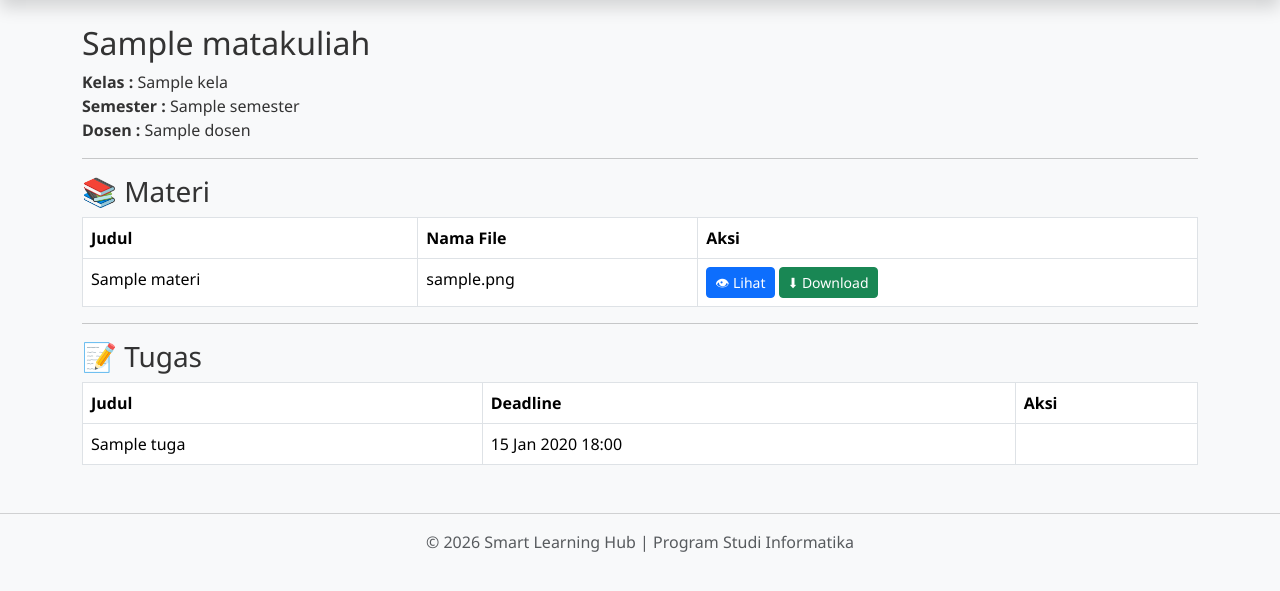
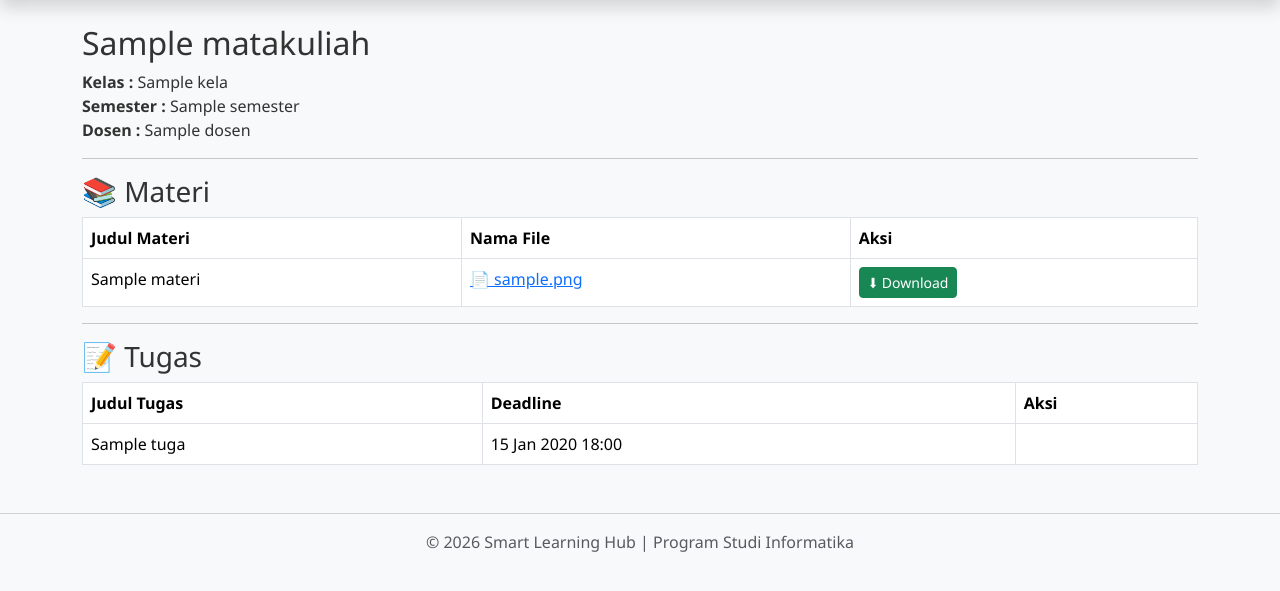
Before and after one commit to nurulanisa5519-png/SmartLearningHub, a Django app: page /course/1/ in a window 1280 px wide. Shown: the part 56-647 px from the top of the page. Run offline with Django 5.2, Linux system fonts and the light colour scheme; a user stored in the database is signed in; tables that the repository leaves empty hold one stand-in row (values such as "Sample post").

Commit message:
Update course_detail.html

```diff
--- a/learning/templates/course_detail.html
+++ b/learning/templates/course_detail.html
@@ -23,17 +23,11 @@
 <table class="table table-bordered">
 
     <thead>
-
         <tr>
-
-            <th>Judul</th>
-
+            <th>Judul Materi</th>
             <th>Nama File</th>
-
             <th>Aksi</th>
-
         </tr>
-
     </thead>
 
     <tbody>
@@ -43,14 +37,16 @@
         <tr>
 
             <td>
-
                 {{ m.judul }}
-
             </td>
 
             <td>
 
-                {{ m.file.name|cut:"materi/" }}
+                <a href="{{ m.file.url }}" download>
+
+                    📄 {{ m.file.name|cut:"materi/" }}
+
+                </a>
 
             </td>
 
@@ -58,16 +54,7 @@
 
                 <a
                     href="{{ m.file.url }}"
-                    target="_blank"
-                    class="btn btn-primary btn-sm">
-
-                    👁 Lihat
-
-                </a>
-
-                <a
-                    href="{{ m.file.url }}"
-                    download="{{ m.file.name }}"
+                    download
                     class="btn btn-success btn-sm">
 
                     ⬇ Download
@@ -99,6 +86,18 @@
 
         </tr>
 
+    {% empty %}
+
+        <tr>
+
+            <td colspan="3">
+
+                Belum ada materi.
+
+            </td>
+
+        </tr>
+
     {% endfor %}
 
     </tbody>
@@ -113,11 +112,15 @@
 
 {% if user.profile.role == "dosen" %}
 
+<p style="margin-top:15px;">
+
     <a href="{% url 'upload_materi' course.id %}" class="btn btn-success">
 
-    Upload Materi
+        ➕ Upload Materi
 
     </a>
+
+</p>
 
 {% endif %}
 
@@ -133,14 +136,12 @@
 
         <tr>
 
-            <th>Judul</th>
+            <th>Judul Tugas</th>
 
             <th>Deadline</th>
 
             {% if user.profile.role == "mahasiswa" %}
-
             <th>Nilai</th>
-
             {% endif %}
 
             <th>Aksi</th>
@@ -155,7 +156,11 @@
 
         <tr>
 
-            <td>{{ t.judul }}</td>
+            <td>
+
+                {{ t.judul }}
+
+            </td>
 
             <td>
 
@@ -167,15 +172,13 @@
 
             <td>
 
-                {% with ditemukan=False %}
-
                 {% for j in t.pengumpulantugas_set.all %}
 
                     {% if j.mahasiswa.user == user %}
 
                         {% if j.nilai %}
 
-                            {{ j.nilai }}
+                            <strong>{{ j.nilai }}</strong>
 
                         {% else %}
 
@@ -190,8 +193,6 @@
                     Belum Mengumpulkan
 
                 {% endfor %}
-
-                {% endwith %}
 
             </td>
 
@@ -244,6 +245,18 @@
 
         </tr>
 
+    {% empty %}
+
+        <tr>
+
+            <td colspan="{% if user.profile.role == 'mahasiswa' %}4{% else %}3{% endif %}">
+
+                Belum ada tugas.
+
+            </td>
+
+        </tr>
+
     {% endfor %}
 
     </tbody>
@@ -258,13 +271,17 @@
 
 {% if user.profile.role == "dosen" %}
 
+<p style="margin-top:15px;">
+
     <a
         href="{% url 'tambah_tugas' course.id %}"
         class="btn btn-success">
 
-    Tambah Tugas
+        ➕ Tambah Tugas
 
     </a>
+
+</p>
 
 {% endif %}
 
```
Lines whose indentation alone changed are shown as unchanged.
